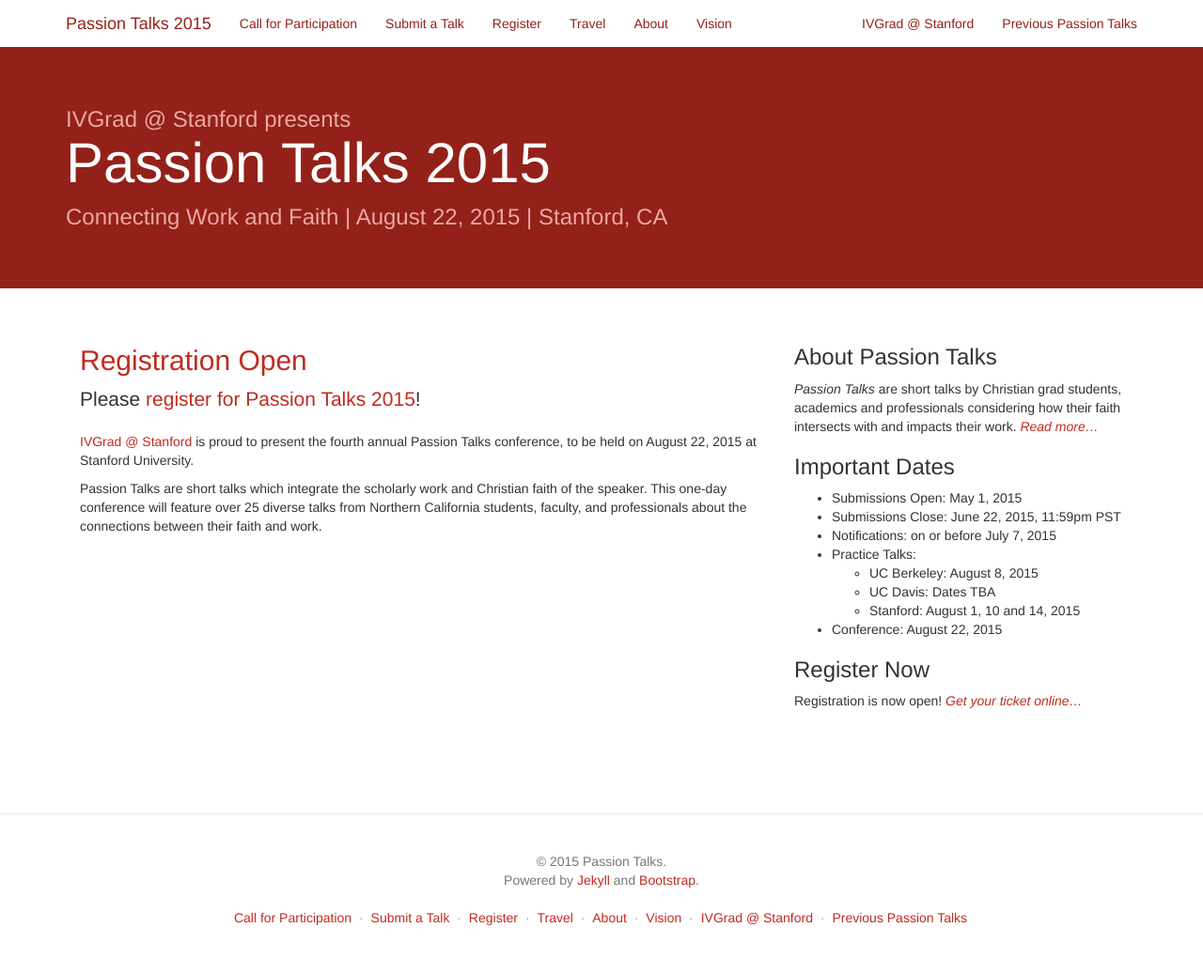
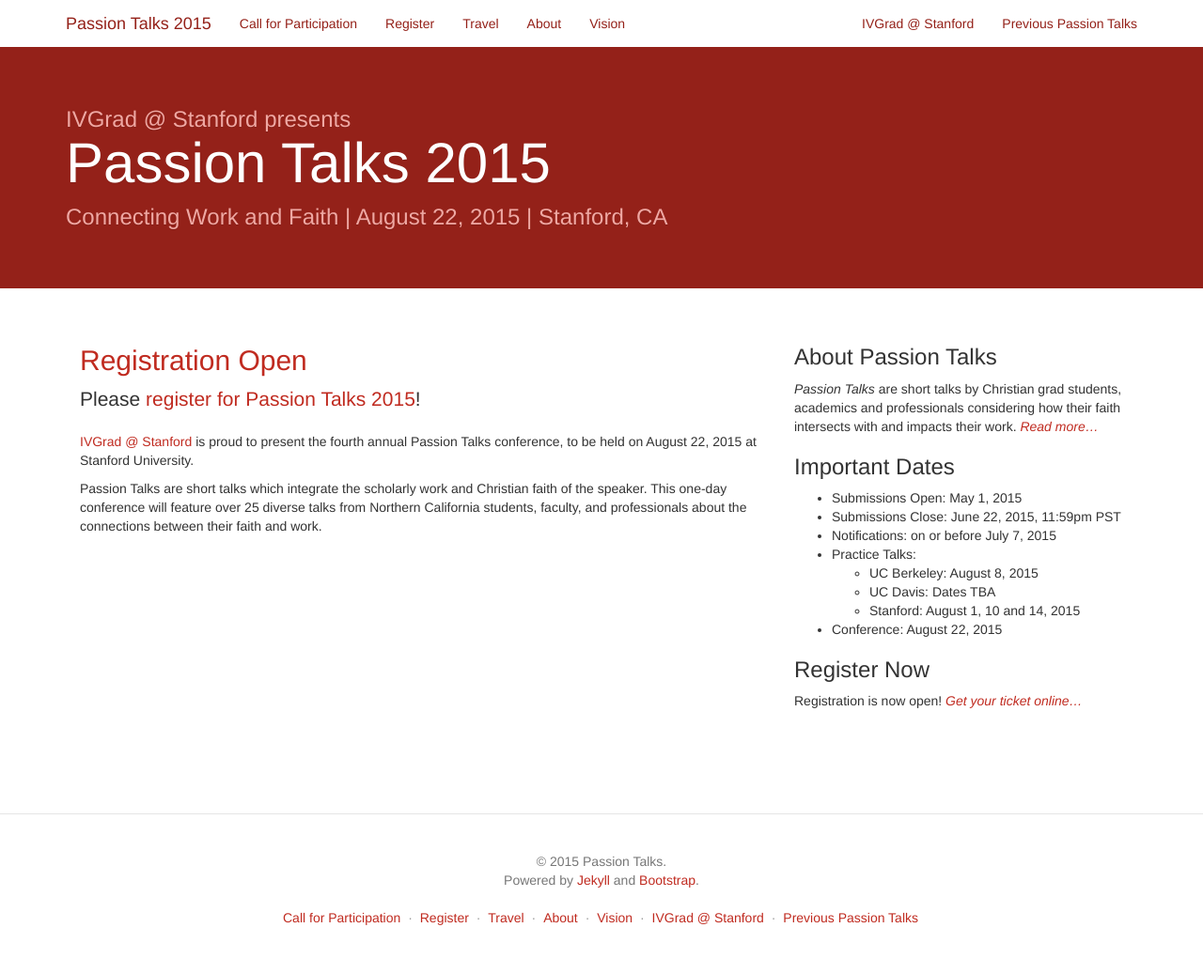
Before and after one commit to passiontalks/pt15, a Jekyll site: the page built from index.md, in a window 1280 px wide. Shown: the whole page at 94% size. Built offline with Jekyll 4.4.1, drawn with Linux system fonts in a browser that asks for light colours; nearby versions of some CDN libraries; some of the changed lines change nothing that is shown.

Commit message:
Hide talk submission link from header.

```diff
--- a/_config.yml
+++ b/_config.yml
@@ -15,8 +15,8 @@
 navigation:
   - label: Call for Participation
     url: "/call"
-  - label: Submit a Talk
-    url: "/submit"
+#  - label: Submit a Talk
+#    url: "/submit"
   - label: Register
     url: "/register"
 #  - label: Schedule
```
